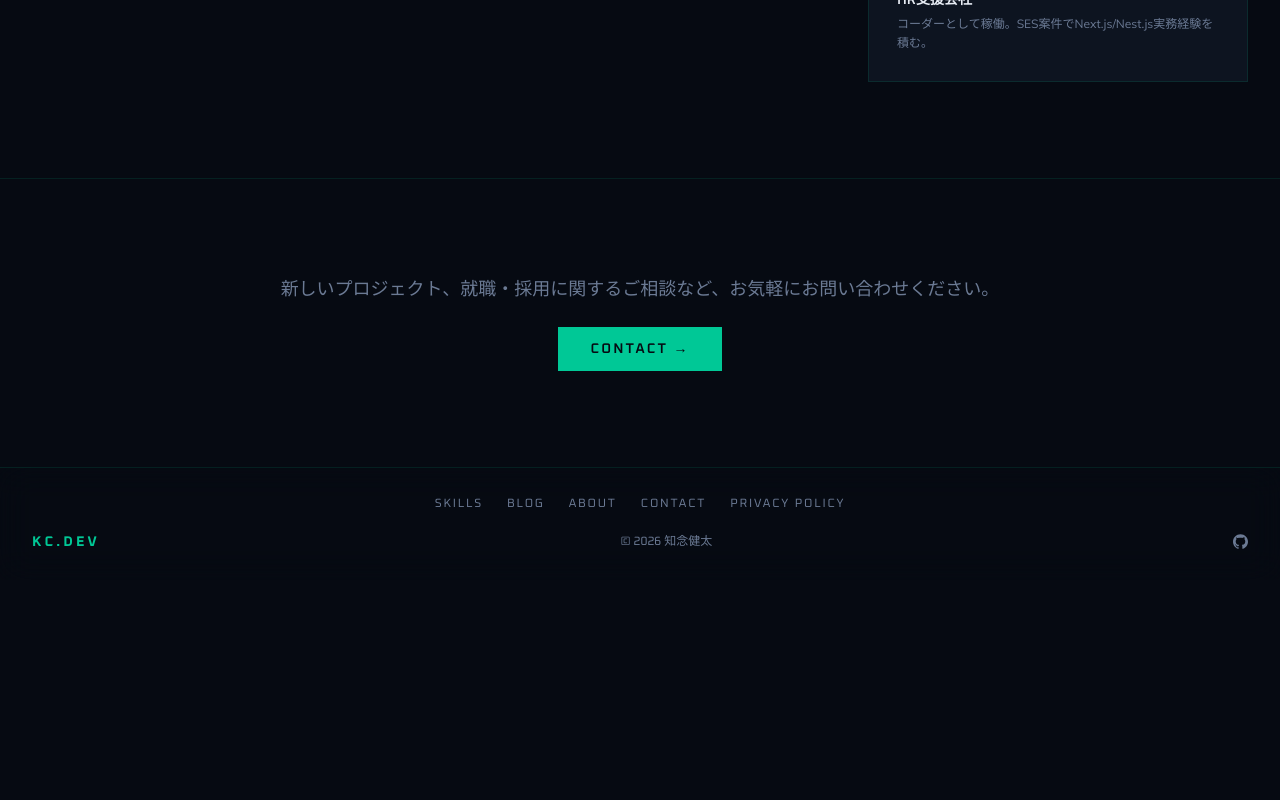
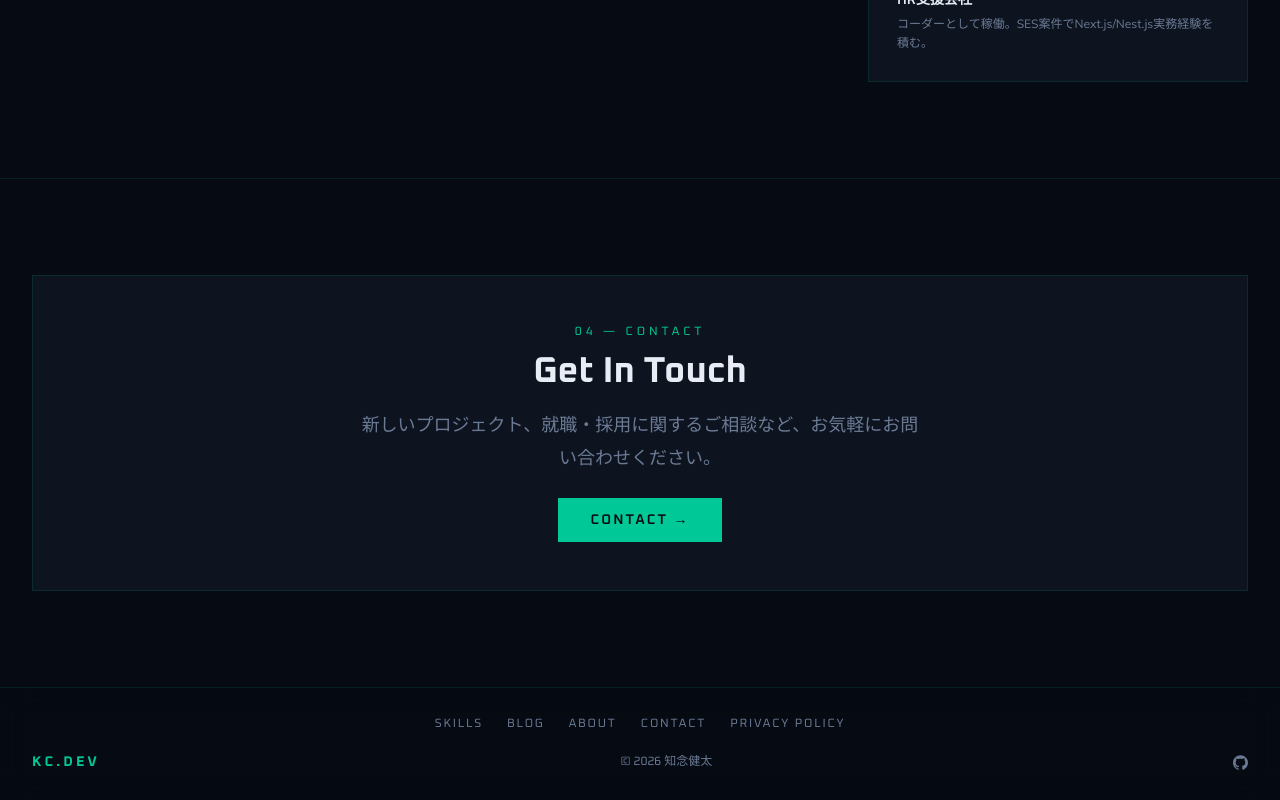
Before and after one commit to kenta-io/portfolio-site, a Next.js app: page / in a window 1280 px wide. Shown: the part 2704-3504 px from the top of the page. Before the commit the page ends 3284 px from the top, so only its background shows below. Built offline with nearby package versions, Linux system fonts and the light colour scheme.

Commit message:
feat: add label, heading, and card to contact cta section

```diff
--- a/src/components/home/ContactCta/index.tsx
+++ b/src/components/home/ContactCta/index.tsx
@@ -3,10 +3,19 @@ import Link from "next/link";
 export function ContactCta() {
   return (
     <section className="border-t border-border py-16 lg:py-24">
-      <div className="mx-auto max-w-[1280px] px-4 text-center md:px-6 lg:px-8">
-        <p className="mb-6 text-base text-muted-foreground md:text-lg">
+      <div className="mx-auto max-w-[1280px] px-4 md:px-6 lg:px-8">
+        <div className="flex flex-col items-center gap-6 border border-border bg-card p-8 text-center md:p-12">
+          <div>
+            <div className="font-heading mb-3 text-xs uppercase tracking-[0.32em] text-accent">
+              04 — Contact
+            </div>
+            <h2 className="font-heading mb-4 text-3xl font-bold lg:text-4xl">
+              Get In Touch
+            </h2>
+            <p className="mx-auto max-w-[560px] text-base leading-[1.85] text-muted-foreground md:text-lg">
               新しいプロジェクト、就職・採用に関するご相談など、お気軽にお問い合わせください。
             </p>
+          </div>
           <Link
             href="/contact"
             className="font-heading inline-flex items-center gap-2 bg-accent px-8 py-3 text-sm font-semibold uppercase tracking-[0.15em] text-accent-foreground transition-opacity hover:opacity-85"
@@ -14,6 +23,7 @@ export function ContactCta() {
             Contact →
           </Link>
         </div>
+      </div>
     </section>
   );
 }
```
Lines whose indentation alone changed are shown as unchanged.
